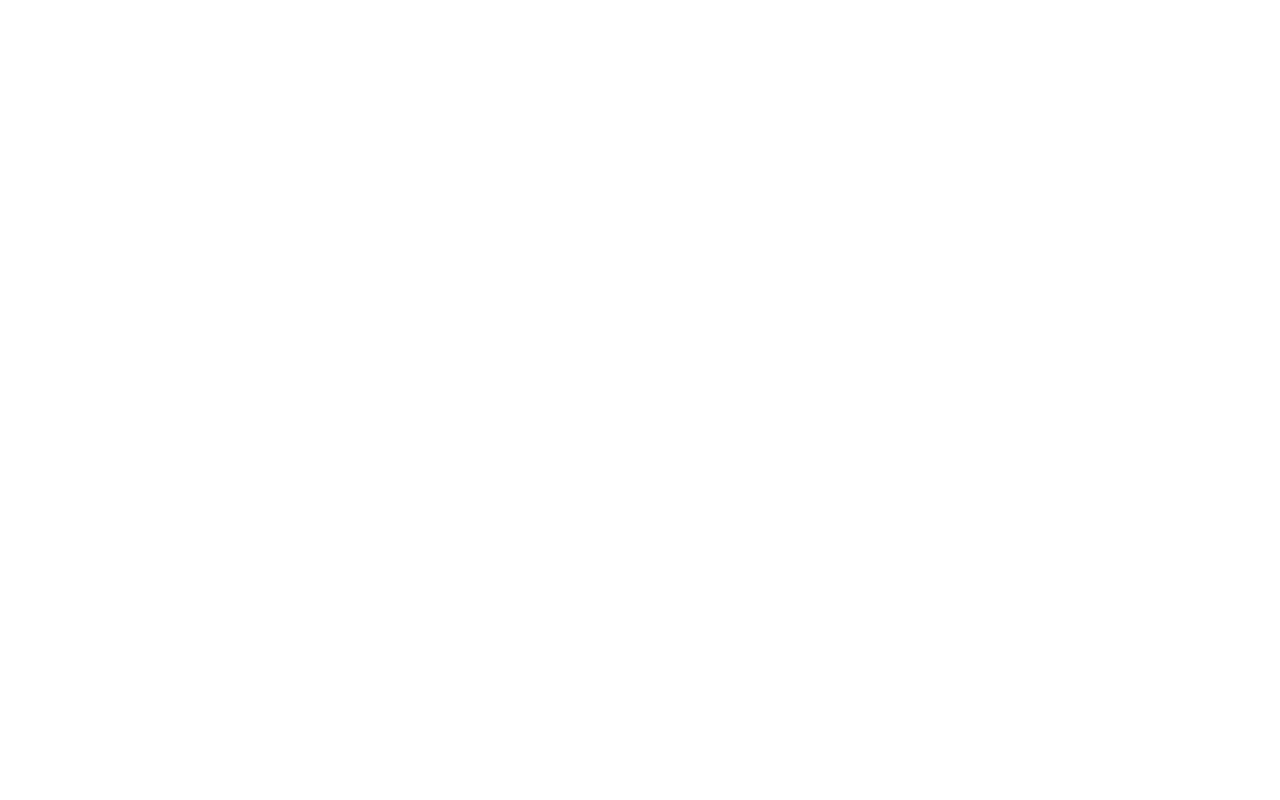
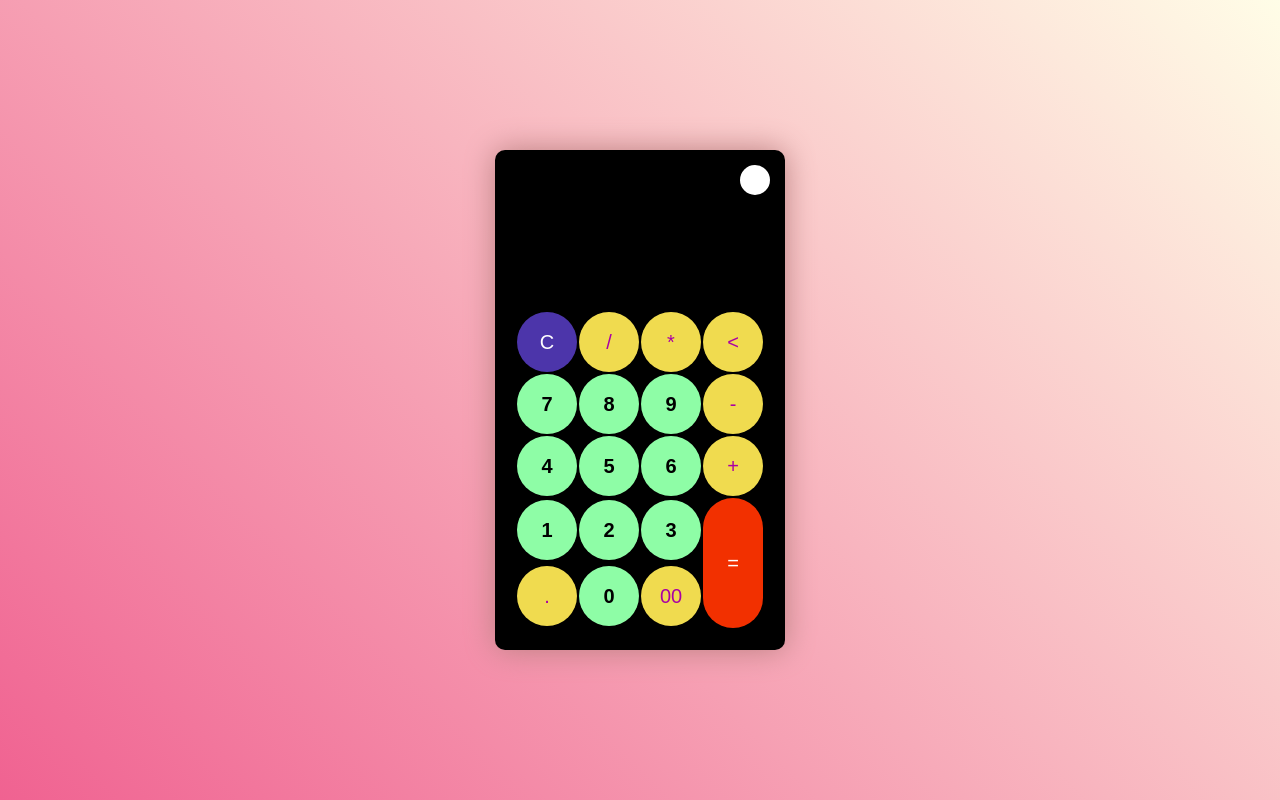
Before and after one commit to kurttck/proyectosjs, a plain HTML site: page PROYECTO #01 CALCULADORA/index.html in a window 1280 px wide. Drawn offline with Linux system fonts and the light colour scheme.

Commit message:
CREACION DE CALCULADORA

```diff
--- /dev/null
+++ b/PROYECTO #01 CALCULADORA/css/style.scss
@@ -0,0 +1,128 @@
+*{
+    padding: 0;
+    margin: 0;
+    box-sizing: border-box;
+    font-family: sans-serif;
+}
+
+body{
+    background: linear-gradient(45deg,#f06291,#fffde7);
+}
+
+.container{
+    height: 100vh;
+    width: 100vw;
+    display: flex;
+    align-items: center;
+    justify-content: center;
+    flex-wrap: wrap;
+}
+
+.calculator{
+        position: relative;
+        height: auto;
+        width: auto;
+        padding: 20px;
+        border-radius: 10px;
+        box-shadow: 0 0 30px rgb(187,130,130);
+        background-color: #fff;
+        #display{
+            color: #0a1e23;
+            margin: 0 10px;
+            height: 120px;
+            width: auto;
+            display: flex;
+            align-items: flex-end;
+            justify-content: flex-end;
+            font-size: 30px;
+            margin-bottom: 20px;
+            font-weight: 800;
+        }
+        #equal{
+            height: 130px;
+        }
+        #clear{
+            background-color: #ffd5d8;
+            color: #fc4552;
+        }
+        .btn-number{
+            background-color: #c3eaff;
+            color: #000000;
+        }
+        .btn-operator{
+            background-color: #ffd0fb;
+            color: #f967f3;
+        }
+        .btn-equal{
+            background-color: #adf9e7;
+            color: #000000;
+        }
+
+
+        /*DARK THEME*/
+
+         &.dark{
+            background-color: black;
+            #display{
+                color: #f8fafb;
+            }
+            #clear{
+                background-color: #4C35AA;
+                color: white;
+            }
+            .btn-number{
+                background-color: #8EFDA6;
+                color: black;
+                font-weight: 600;
+            }
+            .btn-operator{
+                background-color: #F0DB4F;
+                color: #aa00a4;
+            }
+            .btn-equal{
+                background-color: #F23000;
+                color: #fff;
+            }
+        }
+
+}
+
+.theme-toggler{
+    position: absolute;
+    top: 30px;
+    right: 30px;
+    color: #fff;
+    cursor: pointer;
+    z-index: 1;
+    &::before{
+        content: '';
+        position: absolute;
+        height: 30px;
+        width: 30px;
+        top: 50%;
+        transform: translate(-50%, -50%);
+        border-radius: 50%;
+        background-color: #333;
+        z-index: -1;
+    }
+}
+
+.theme-toggler.active{
+    color: #333;
+    &::before{
+        background-color: #fff;
+    }
+}
+
+button{
+    height: 60px;
+    width: 60px;
+    border: 0px;
+    border-radius: 30px;
+    font-size: 20px;
+    cursor:pointer;
+    transition: all 200ms ease;
+    &:hover{
+        transform: scale(1.1);
+    }
+}
--- a/PROYECTO #01 CALCULADORA/index.html
+++ b/PROYECTO #01 CALCULADORA/index.html
@@ -4,9 +4,55 @@
     <meta charset="UTF-8" />
     <meta name="viewport" content="width=device-width, initial-scale=1.0" />
     <link rel="stylesheet" href="css/style.css" />
-    <title>Document</title>
+    <link rel="shortcut icon" href="calculadora.png" type="image/x-icon" />
+    <title>Calculadora</title>
   </head>
   <body>
+    <div class="container">
+      <div class="calculator dark">
+        <div class="theme-toggler active">
+          <i class="toggler-icon"></i>
+        </div>
+        <div class="display-screen">
+          <div id="display"></div>
+        </div>
+        <div class="buttons">
+          <table>
+            <tr>
+              <td><button class="btn-operator" id="clear">C</button></td>
+              <td><button class="btn-operator" id="/">/</button></td>
+              <td><button class="btn-operator" id="*">*</button></td>
+              <td><button class="btn-operator" id="backspace"><</button></td>
+            </tr>
+            <tr>
+              <td><button class="btn-number" id="7">7</button></td>
+              <td><button class="btn-number" id="8">8</button></td>
+              <td><button class="btn-number" id="9">9</button></td>
+              <td><button class="btn-operator" id="-">-</button></td>
+            </tr>
+            <tr>
+              <td><button class="btn-number" id="4">4</button></td>
+              <td><button class="btn-number" id="5">5</button></td>
+              <td><button class="btn-number" id="6">6</button></td>
+              <td><button class="btn-operator" id="+">+</button></td>
+            </tr>
+            <tr>
+              <td><button class="btn-number" id="1">1</button></td>
+              <td><button class="btn-number" id="2">2</button></td>
+              <td><button class="btn-number" id="3">3</button></td>
+              <td rowspan="2">
+                <button class="btn-equal" id="equal">=</button>
+              </td>
+            </tr>
+            <tr>
+              <td><button class="btn-operator" id=".">.</button></td>
+              <td><button class="btn-number" id="0">0</button></td>
+              <td><button class="btn-operator" id="00">00</button></td>
+            </tr>
+          </table>
+        </div>
+      </div>
+    </div>
     <script src="js/script.js"></script>
   </body>
 </html>
--- a/PROYECTO #01 CALCULADORA/js/script.js
+++ b/PROYECTO #01 CALCULADORA/js/script.js
@@ -1,3 +1,33 @@
 
 
-let primervariable=20;
+const display = document.querySelector("#display");
+const buttons = document.querySelectorAll("button");
+
+buttons.forEach((item)=>{
+    item.onclick=()=>{
+        if(item.id=="clear"){
+            display.innerText="";
+        }else if(item.id=="backspace"){
+            let string = display.innerText.toString();
+            display.innerText=string.substr(0,string.length-1);
+        }else if(display.innerText !="" && item.id=="equal"){
+            display.innerText=eval(display.innerText);
+        }else if(display.innerText=="" && item.id=="equal"){
+            display.innerText="Null";
+            setTimeout(()=>(display.innerText=""),2000);
+        }else{
+            display.innerText+=item.id;
+        }
+    }
+})
+
+const themeToggleBtn= document.querySelector(".theme-toggler");
+const calculator = document.querySelector(".calculator");
+/* const toggleIcon = document.querySelector("toggle-icon"); */
+let isDark=true;
+
+themeToggleBtn.onclick=()=>{
+    calculator.classList.toggle("dark");
+    themeToggleBtn.classList.toggle("active");
+    isDark=!isDark;
+}
```
Also changed, not shown: PROYECTO #01 CALCULADORA/calculadora.png (added), PROYECTO #01 CALCULADORA/css/style.css, 1 other file.
